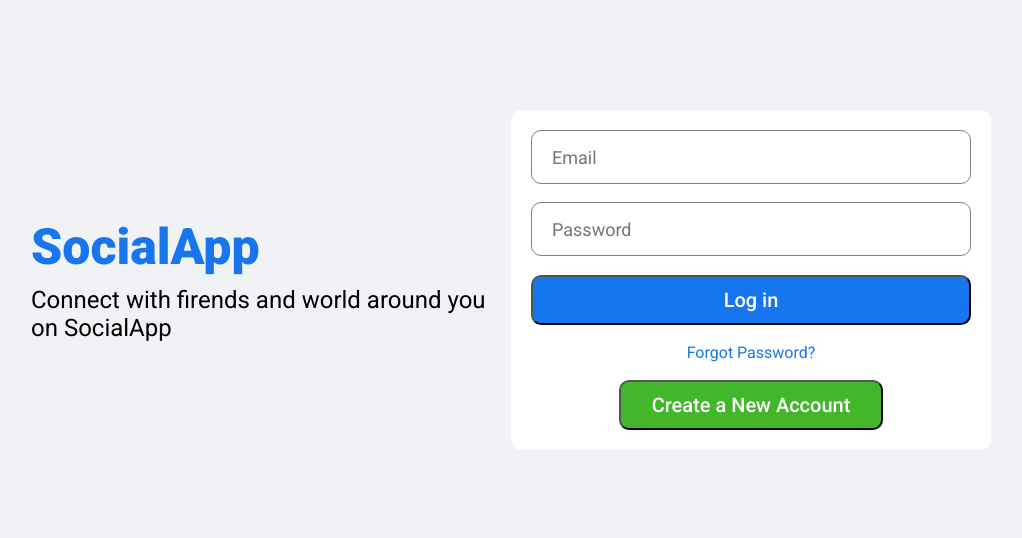
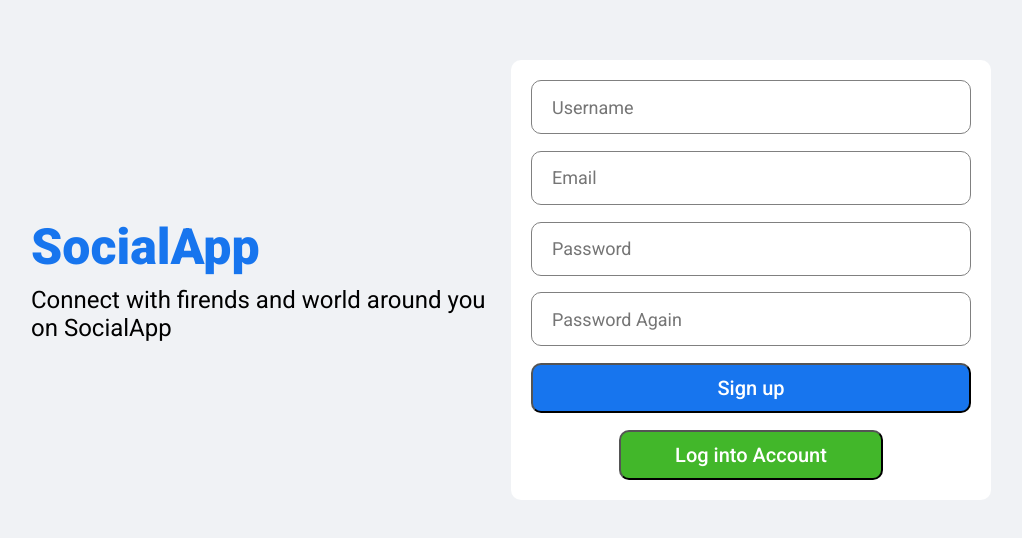
Before and after one commit to jasko255/front-end-social-react, a React (Create React App) app: page /register in a window 1280 px wide. Shown: the part 120-658 px from the top of the page, without its empty margins (129-1151 px from the left). Built offline with nearby package versions, Linux system fonts and the light colour scheme.

Commit message:
register component

```diff
--- a/package.json
+++ b/package.json
@@ -10,6 +10,8 @@
     "cra-template": "1.1.2",
     "react": "^17.0.2",
     "react-dom": "^17.0.2",
+    "react-router": "^6.0.0",
+    "react-router-dom": "^5.3.0",
     "react-scripts": "4.0.3"
   },
   "scripts": {
--- a/src/App.js
+++ b/src/App.js
@@ -1,12 +1,31 @@
 import Home from "./pages/home/Home";
+import { BrowserRouter as Router, Switch, Route } from "react-router-dom";
+// import {Switch} from 'react-router'
 import Login from "./pages/login/Login";
 import Profile from "./pages/profile/Profile";
+import Register from "./pages/register/Register";
 
 function App() {
   return (
-    <div >
-      <Login />
-    </div>
+    <Router>
+      <Switch>
+        <Route exact path="/">
+          <Home />
+        </Route>
+
+        <Route path="/login">
+          <Login />
+        </Route>
+
+        <Route path="/register">
+          <Register />
+        </Route>
+
+        <Route path="/profile/:username">
+          <Profile />
+        </Route>
+      </Switch>
+    </Router>
   );
 }
 
--- a/src/components/rightbar/Rightbar.js
+++ b/src/components/rightbar/Rightbar.js
@@ -75,7 +75,7 @@
   return (
     <div className="rightbar">
       <div className="rightbarWrapper">
-        <ProfileRightbar />
+       { profile ?  <ProfileRightbar /> : <HomeRightbar />}
       </div>
     </div>
   );
--- /dev/null
+++ b/src/pages/register/Register.js
@@ -0,0 +1,30 @@
+import './register.css'
+
+const Register = () => {
+    return (
+        <div className='login'>
+            <div className="loginWrapper">
+                <div className="loginLeft">
+                    <h3 className="loginLogo">SocialApp</h3>
+                    <span className="loginDesc">
+                        Connect with firends and world around you on SocialApp
+                    </span>
+                </div>
+                <div className="loginRight">
+                    <div className="loginBox">
+                        <input placeholder="Username" className="loginInput" />
+                        <input placeholder="Email" className="loginInput" />
+                        <input placeholder="Password" className="loginInput" />
+                        <input placeholder="Password Again" className="loginInput" />
+                        <button className="loginButton">Sign up</button>
+
+                        <button className="loginRegisterButton">Log into Account</button>
+                    </div>
+                </div>
+            </div>
+
+        </div>
+    )
+}
+
+export default Register
--- /dev/null
+++ b/src/pages/register/register.css
@@ -0,0 +1,83 @@
+.login{
+    width: 100vw;
+    height: 100vh;
+    background-color: #f0f2f5;
+    display: flex;
+    align-items: center;
+    justify-content: center;
+}
+
+.loginWrapper{
+    width: 75%;
+    height: 75%;
+  display: flex;
+}
+
+.loginLeft, .loginRight {
+    flex: 1;
+    display: flex;
+    flex-direction: column;
+    justify-content: center;
+}
+
+.loginLogo{
+    font-size: 50px;
+    font-weight: 800;
+    color: #1775ee;
+    margin-bottom: 10px;
+}
+
+.loginDesc{
+    font-size: 24px;
+}
+
+.loginBox{
+    height: 400px;
+    padding: 20px;
+    background: white;
+    border-radius: 10px;
+    display: flex;
+    flex-direction: column;
+    justify-content: space-between;
+
+}
+
+.loginInput{
+    height: 50px;
+    border-radius: 10px;
+    border: 1px solid grey;
+    font-size: 18px;
+    padding-left: 20px;
+}
+
+.loginInput:focus{
+    outline: none;
+
+}
+
+.loginButton{
+height: 50px;
+border-radius: 10px;
+background-color: #1775ee;
+color: white;
+font-size: 20px;
+font-weight: 500;
+cursor: pointer;
+}
+
+.loginForgot{
+    text-align: center;
+    color: #1775ee;
+}
+
+.loginRegisterButton{
+    width: 60%;
+    align-self: center;
+    height: 50px;
+border-radius: 10px;
+background-color: #42b72a;
+color: white;
+font-size: 20px;
+font-weight: 500;
+cursor: pointer;
+}
```
Also changed, not shown: 1 other file (tests, documents, lock files or other folders).
